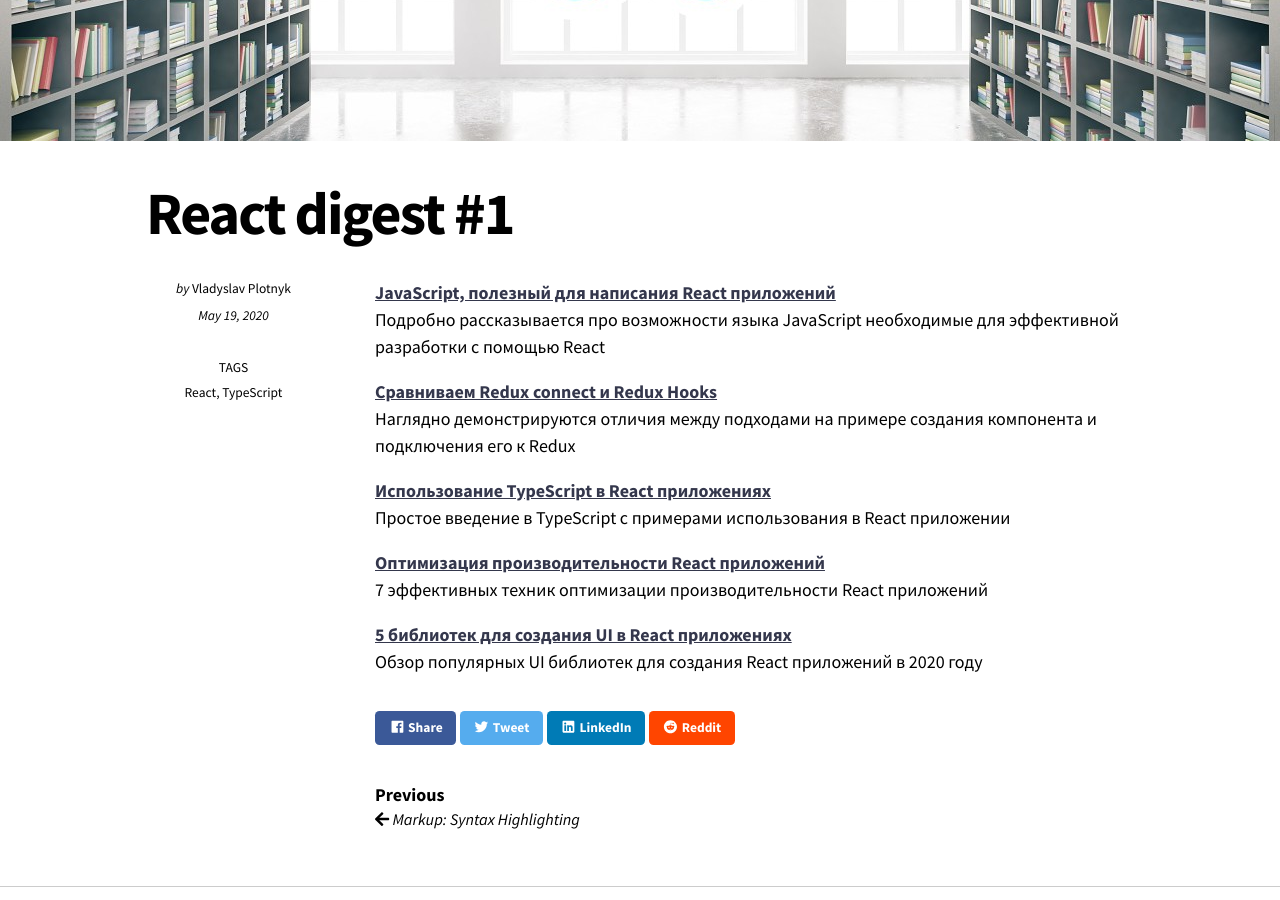
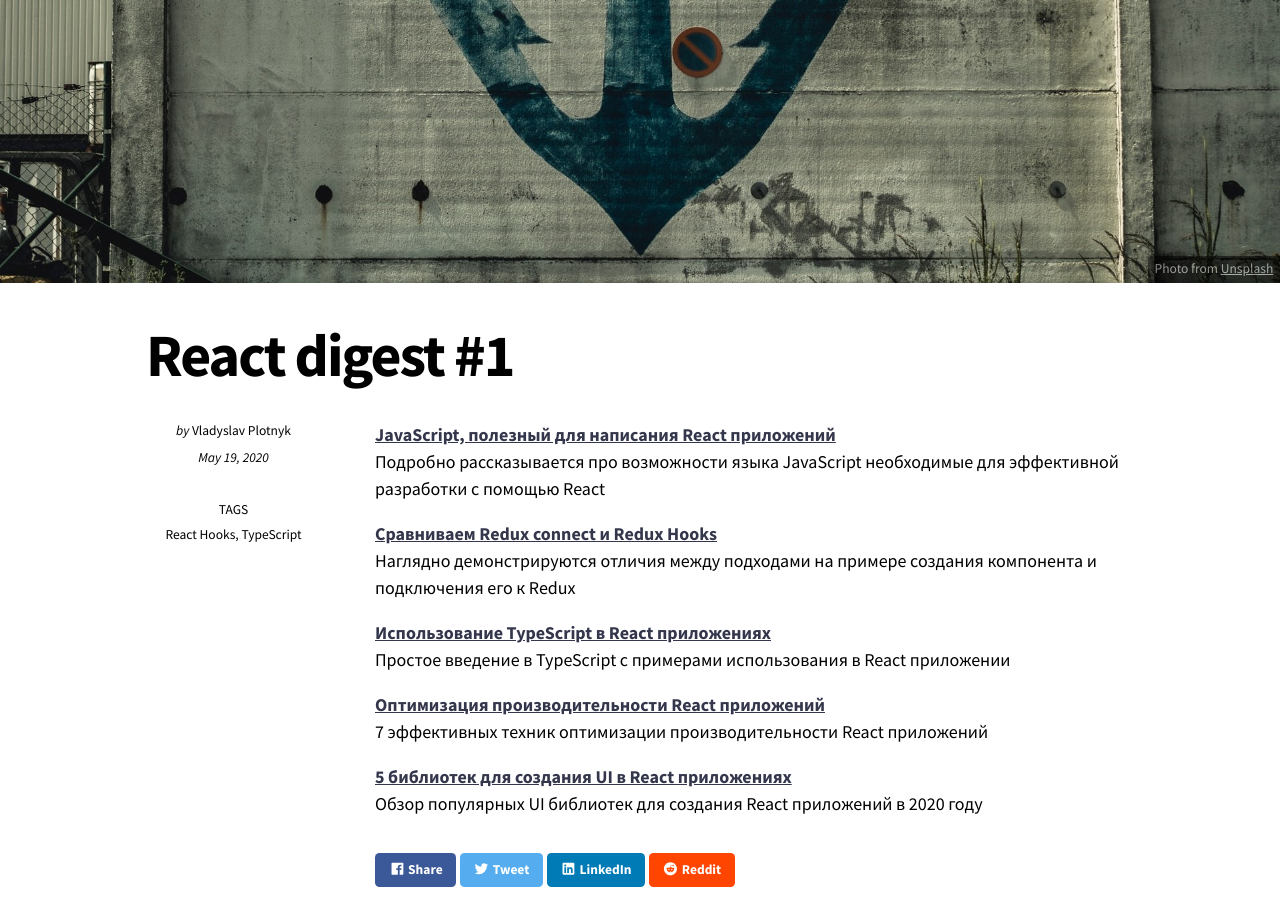
Before and after one commit to react-digest/react-digest.github.io, a Jekyll site: the page built from _posts/2020-05-19-digest1.md, in a window 1280 px wide and 900 px high, scrolled down 633 px. Built offline with Jekyll 4.4.1, drawn with Linux system fonts in a browser that asks for light colours; nearby versions of some CDN libraries.

Commit message:
added hero image

```diff
--- a/_posts/2020-05-19-digest1.md
+++ b/_posts/2020-05-19-digest1.md
@@ -1,9 +1,11 @@
 ---
 title: "React digest #1"
 image:
-  path: /images/react-digest-library.jpg
+  path: /images/digest1.jpg
+  thumbnail: /images/digest1-thumbnail.jpg
+  caption: "Photo from [Unsplash](https://unsplash.com/@milandegraeve?utm_source=unsplash&amp;utm_medium=referral&amp;utm_content=creditCopyText)"
 tags:
-  - React
+  - React Hooks
   - TypeScript
 ---
 
```
Also changed, not shown: images/digest1-thumbnail.jpg (added), images/digest1.jpg (added).
